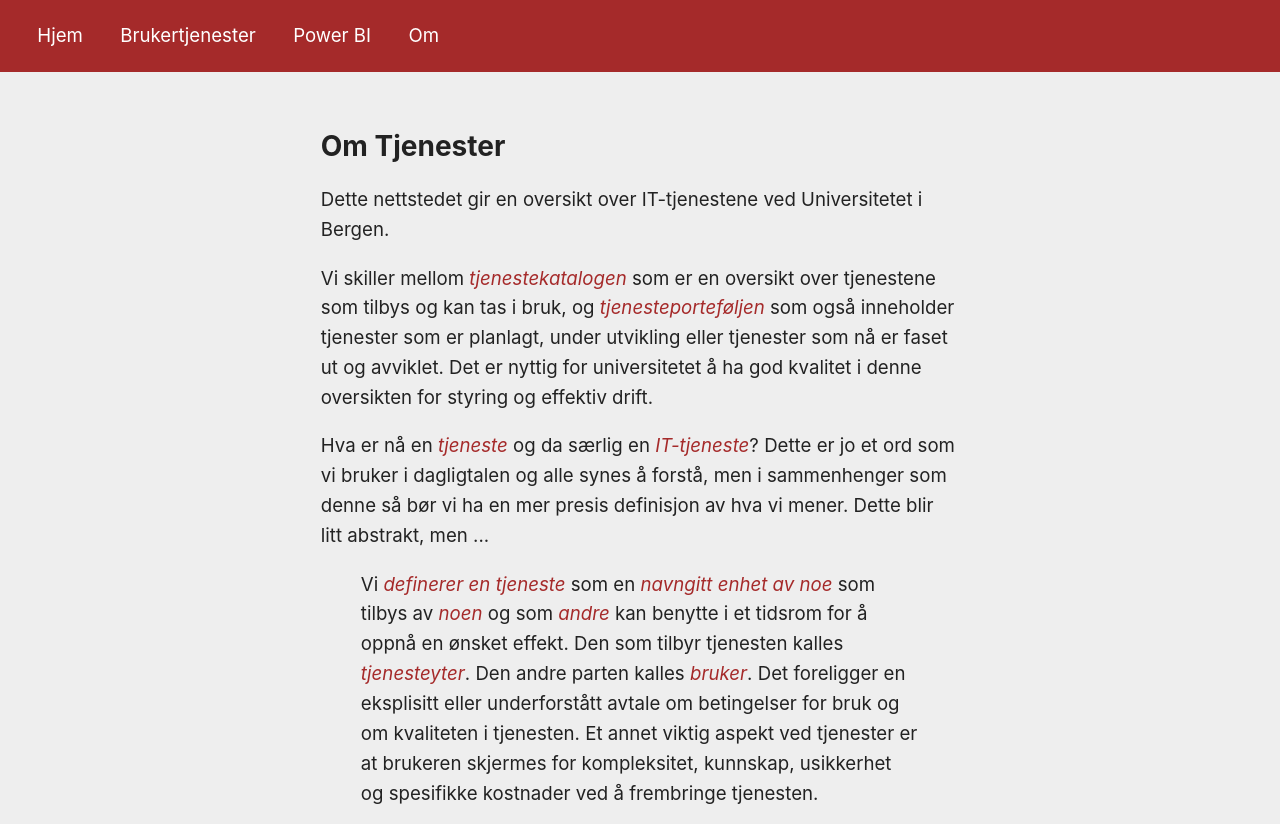
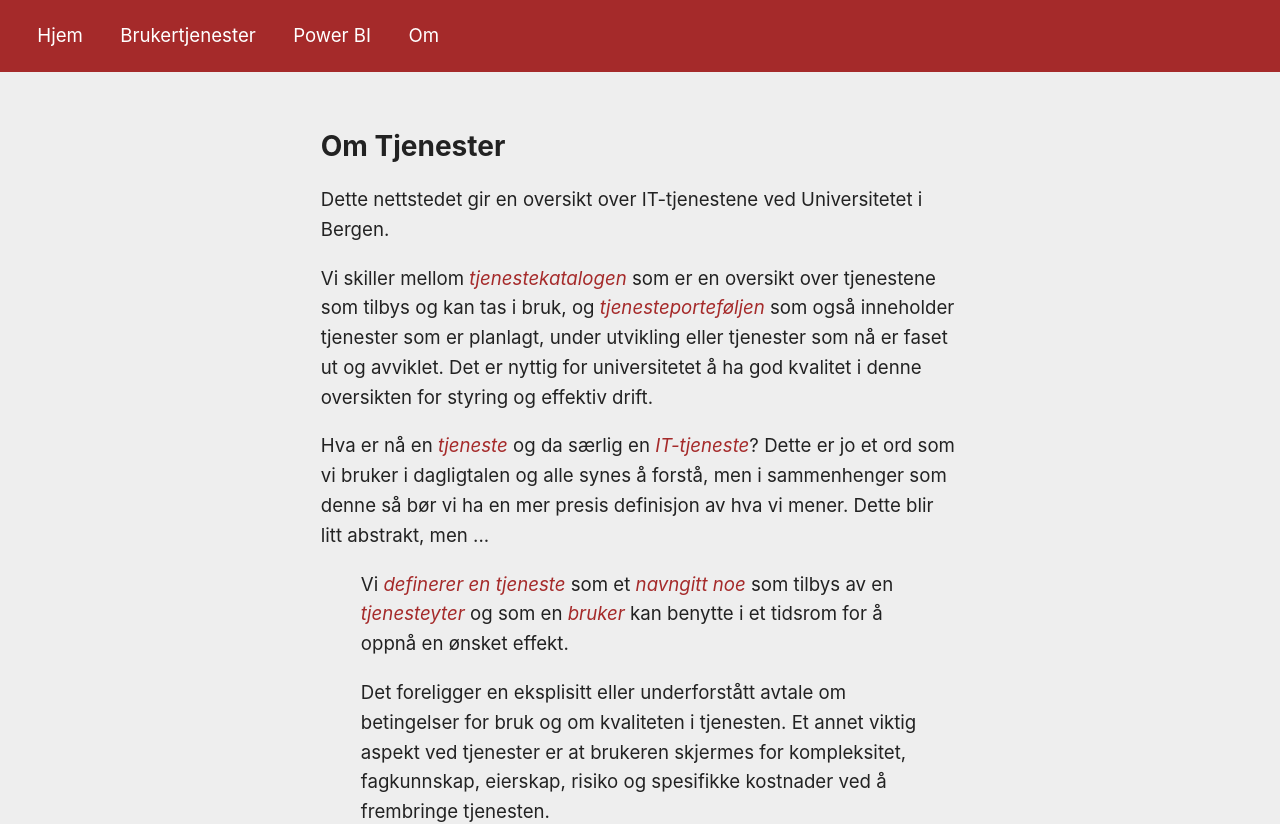
Before and after one commit to uib/ntk, a Next.js app: page /om in a window 1280 px wide. Shown: the top 824 px of the page. Built offline with nearby package versions, Linux system fonts and the light colour scheme.

Commit message:
Litt forenkling

```diff
--- a/pages/om.js
+++ b/pages/om.js
@@ -20,12 +20,20 @@ bruker i dagligtalen og alle synes å forstå, men i sammenhenger som denne så
 vi ha en mer presis definisjon av hva vi mener. Dette blir litt abstrakt, men
 ...
 
-> Vi *definerer en tjeneste* som en *navngitt enhet av noe* som tilbys av *noen* og som *andre* kan benytte i et tidsrom for å oppnå en ønsket effekt. Den som tilbyr tjenesten kalles *tjenesteyter*. Den andre parten kalles *bruker*. Det foreligger en eksplisitt eller underforstått avtale om betingelser for bruk og om kvaliteten i tjenesten. Et annet viktig aspekt ved tjenester er at brukeren skjermes for kompleksitet, kunnskap, usikkerhet og spesifikke kostnader ved å frembringe tjenesten.
+> Vi *definerer en tjeneste* som et *navngitt noe* som tilbys av en *tjenesteyter*
+> og som en *bruker* kan benytte i et tidsrom for å oppnå en ønsket effekt.
 >
-> En *IT-tjeneste* er en tjeneste hvor *IT-teknologi inngår* som den viktigste delen av grensesnittet mot brukeren eller måten den ønskede effekten frambringes.
+> Det foreligger en eksplisitt eller underforstått avtale om betingelser for bruk og
+> om kvaliteten i tjenesten. Et annet viktig aspekt ved tjenester er at brukeren
+> skjermes for kompleksitet, fagkunnskap, eierskap, risiko og spesifikke kostnader ved å
+> frembringe tjenesten.
+>
+> En *IT-tjeneste* er en tjeneste hvor *IT-teknologi inngår* som den viktigste
+> delen av grensesnittet mot brukeren eller måten den ønskede effekten
+> frambringes.
 
 Nesten alt som IT-avdelingen gjør er å tilby IT-tjenester, men det er også mange
-andre enheter som tilbyr IT-tjenester ved universitetet, samt at vi har avtaler
+andre enheter ved universitetet som tilbyr IT-tjenester, samt at vi har avtaler
 om kjøp av IT-tjenester fra eksterne leverandører som kan benyttes av
 universitetets ansatte og studenter. *Alle disse IT-tjenestene inngår i denne
 katalogen.*
@@ -39,12 +47,13 @@ oversikten og generelt om tjenester som kan trenge litt mer forklaring.
 Et sett med begrep man kan komme over er *produsent* og *konsument*, som jo
 egentlig er terminologi fra varehandel. Hvis dette brukes er det ofte i
 sammenhenger hvor man fokuserer på dataflyt eller hvordan tjenester produseres,
-som f.eks. kommer dette til uttrykk i at vi på IT-avdelingen har begynt å
-snakke om produktorganisering for å fokusere på hvordan tjenesteproduksjonen
-skjer hos oss. En annen rolle som ofte kommer opp er *kunde* som alternativ til
-konsument.  Dette brukes når man fokuserer på hvem som betaler for tjenester og
-kanskje skriver under på kontrakter om bruk. I større organisasjoner er ikke
-nødvendig kunderollen sammenfallende med den som faktisk bruker tjenesten.
+som f.eks. kommer dette til uttrykk i at vi på IT-avdelingen har begynt å snakke
+om produktorganisering for å fokusere på hvordan tjenesteproduksjonen skjer hos
+oss. En annen rolle som ofte kommer opp er *kunde* som alternativ til konsument
+eller bruker.  Dette brukes når man fokuserer på hvem som betaler for tjenester
+og kanskje skriver under på kontrakter om tilgang til tjenesten. I større
+organisasjoner er ikke nødvendig kunderollen sammenfallende med den som faktisk
+bruker tjenesten.
 
 Ved universitetet har vi bestemt at alle tjenester skal ha formell
 organisatorisk eier. Det betyr at formell leder ved utpekt enhet har rollen
@@ -64,7 +73,7 @@ UiBhjelp, og disse vil framkomme i denne oversikten.
 
 Mange IT-tjenester realiseres ved hjelp av et IT-system, og det er ikke alltid
 like lett å skille mellom hva som er tjenesten og hva som er systemet – og ofte
-har disse til og med samme navn. Man vil ofte derfor støtte på begreper som
+har disse til og med samme navn. Man vil derfor ofte støtte på begreper som
 *systemeier* og *systemansvarlig* som egentlig brukes som synonymer for
 tjenesteeier og tjenesteansvarlig. Vi prøver å bevege oss bort fra dette, med vi
 har f.eks. enda
```
